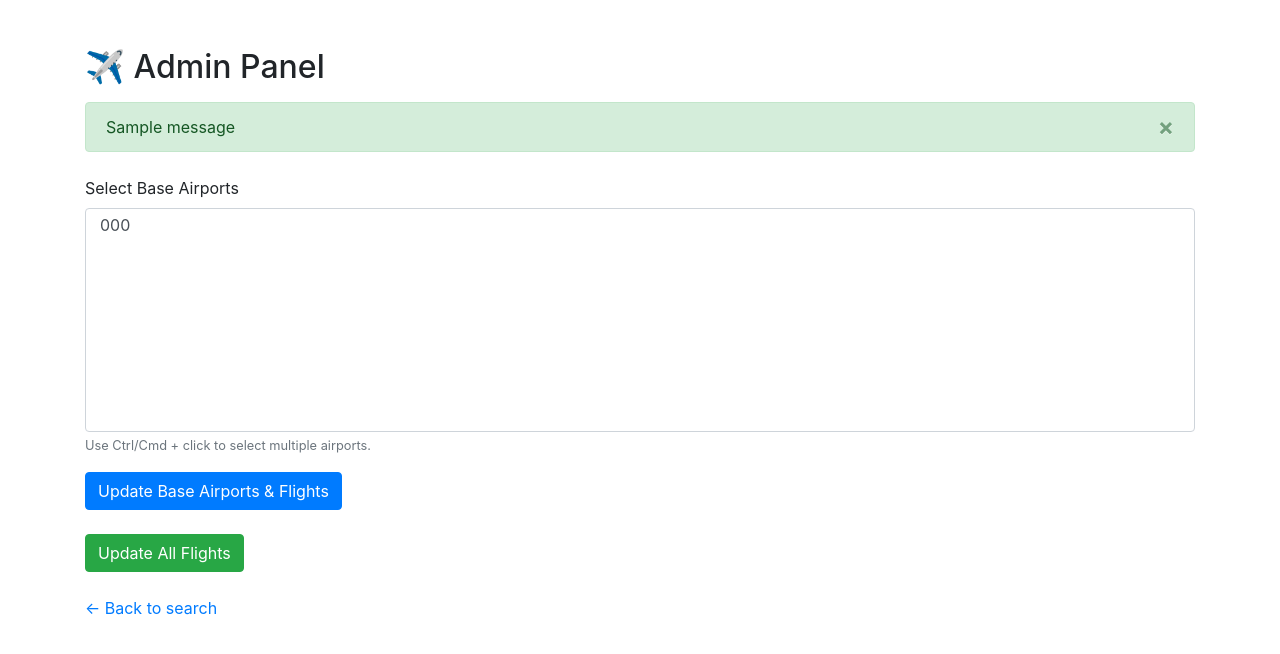
After one commit to MarkSlat/rya-search-platform, a Flask app: page /admin in a window 1280 px wide. The commit adds this page. Shown: the top 654 px of the page. Run offline with Flask 3, Linux system fonts and the light colour scheme; one stand-in notice (Sample message) is shown; a database or web service that is not in the repository returns one stand-in record (values such as "Sample title"); data that the repository does not hold is empty.

Commit message:
added admin pannel

```diff
--- a/app.py
+++ b/app.py
@@ -1,12 +1,13 @@
-from flask import Flask, render_template, request
+from flask import Flask, flash, redirect, render_template, request, url_for
 from datetime import datetime
 from neo4j import GraphDatabase
 from src.graphRepository import GraphRepository
-from src.utils import build_trips_from_neo4j_results
+from src.ryanairApi import getActiveAirports, getDestinationsForAirport
+from src.utils import build_trips_from_neo4j_results, distanceForEachAirport
 from typing import List
 
 
-BASE_AIRPORTS = ["DUB", "SNN", "NOC"]
+# BASE_AIRPORTS = ["DUB", "SNN", "NOC"]
 
 # Example function to parse dates
 def parse_dates(date_string: str) -> List[datetime]:
@@ -24,9 +25,13 @@ def parse_list(value: str) -> List[str]:
 def get_neo4j_driver(uri="bolt://localhost:7687", user="neo4j", password="test1234"):
     return GraphDatabase.driver(uri, auth=(user, password))
 
+def get_airports_by_codes(airport_codes, airports):
+    return [airport for airport in airports if airport.code in airport_codes]
+
+
 # Flask application setup
 app = Flask(__name__)
-
+app.secret_key = "supersecretkey"
 
 @app.route("/", methods=["GET"])
 def index():
@@ -34,7 +39,11 @@ def index():
     country_set = set(airport.countryName for airport in airports)
     country_options = sorted(list(country_set))
 
-    return render_template("index.jinja2", origin_options=BASE_AIRPORTS, country_options=country_options)
+    base_airports_obj = GraphRepository(get_neo4j_driver()).getBaseAirports()
+    base_airport_codes = {airport.code for airport in base_airports_obj}
+    base_airport_codes = sorted(list(base_airport_codes))
+
+    return render_template("index.jinja2", origin_options=base_airport_codes, country_options=country_options)
 
 
 @app.route("/submit", methods=["POST"])
@@ -74,5 +83,77 @@ def submit():
 
     return render_template("trips.jinja2", trips=trips)
 
+
+@app.route("/admin", methods=["GET", "POST"])
+def admin():
+    airports = getActiveAirports()
+    airport_codes = {airport.code for airport in airports}
+
+    airport_codes = sorted(list(airport_codes))
+
+    driver = get_neo4j_driver()
+    base_airports_obj = GraphRepository(driver).getBaseAirports()
+    base_airport_codes = {airport.code for airport in base_airports_obj}
+
+    # global selected_airports
+    if request.method == "POST":
+        # Update selected base airports
+        GraphRepository(driver).clearGraph()
+
+        selected_airports = request.form.getlist("base_airports")
+
+        desinations = set()
+
+        GraphRepository(driver).save_airports(airports)
+
+        for selected_airport in selected_airports:
+            GraphRepository(driver).setBaseAirport(selected_airport, True)
+
+        for aiport in selected_airports:
+            flights = getDestinationsForAirport(aiport, airports)
+            GraphRepository(driver).save_flights(flights)
+            for flight in flights:
+                desinations.add(flight.origin.code)
+
+        airport_objects = get_airports_by_codes(desinations, airports)
+
+        distances = distanceForEachAirport(airport_objects)
+
+        GraphRepository(driver).save_distances(distances)
+
+        flash(f"Selected base airports updated: {', '.join(selected_airports)}", "success")
+        return redirect(url_for("admin"))
+
+    return render_template("admin.jinja2",
+                           airport_codes=airport_codes,
+                           base_airport_codes=base_airport_codes)
+
+@app.route("/update_all_flights", methods=["POST"])
+def update_all_flights():
+    driver = get_neo4j_driver()
+    airports = getActiveAirports()
+
+    # Get current base airports
+    base_airports_obj = GraphRepository(driver).getBaseAirports()
+    base_airport_codes = [airport.code for airport in base_airports_obj]
+
+    destinations = set()
+    GraphRepository(driver).save_airports(airports)
+
+    # Update flights for all base airports
+    for aiport in base_airport_codes:
+        flights = getDestinationsForAirport(aiport, airports)
+        GraphRepository(driver).save_flights(flights)
+        for flight in flights:
+            destinations.add(flight.origin.code)
+
+    airport_objects = get_airports_by_codes(destinations, airports)
+    distances = distanceForEachAirport(airport_objects)
+    GraphRepository(driver).save_distances(distances)
+
+    flash(f"Flights updated for base airports: {', '.join(base_airport_codes)}", "success")
+    return redirect(url_for("admin"))
+
+
 if __name__ == "__main__":
     app.run(debug=True)
--- a/src/graphRepository.py
+++ b/src/graphRepository.py
@@ -35,6 +35,22 @@ class GraphRepository:
         with self.driver.session() as session:
             result = session.run("MATCH (a:Airport) RETURN a")
             return [Airport(**record["a"]) for record in result]
+
+    def getBaseAirports(self) -> list[Airport]:
+        with self.driver.session() as session:
+            result = session.run("MATCH (a:Airport {base: true}) RETURN a")
+            return [Airport(**record["a"]) for record in result]
+
+    def setBaseAirport(self, airport_code: str, is_base: bool):
+        with self.driver.session() as session:
+            session.run(
+                """
+                MATCH (a:Airport {code: $code})
+                SET a.base = $is_base
+                """,
+                code=airport_code,
+                is_base=is_base
+            )
 
     def save_flights(self, flights):
         with self.driver.session() as session:
--- a/src/models/airport.py
+++ b/src/models/airport.py
@@ -9,6 +9,7 @@ class Airport:
     countryName: str
     latitude: float
     longitude: float
+    base: bool = False
 
     def to_dict(self) -> Dict:
         return {
@@ -17,5 +18,6 @@ class Airport:
             "cityName": self.cityName,
             "countryName": self.countryName,
             "latitude": self.latitude,
-            "longitude": self.longitude
+            "longitude": self.longitude,
+            "base": self.base,
         }
--- /dev/null
+++ b/templates/admin.jinja2
@@ -0,0 +1,63 @@
+<!DOCTYPE html>
+<html lang="en">
+<head>
+    <meta charset="UTF-8">
+    <title>Admin Panel</title>
+    <link rel="stylesheet"
+          href="https://cdn.jsdelivr.net/npm/bootstrap@4.3.1/dist/css/bootstrap.min.css">
+</head>
+<body>
+<div class="container mt-5">
+    <h2>✈️ Admin Panel</h2>
+
+    {% with messages = get_flashed_messages(with_categories=true) %}
+      {% if messages %}
+        <div class="mt-3">
+          {% for category, message in messages %}
+            <div class="alert alert-{{ category }} alert-dismissible fade show" role="alert">
+              {{ message }}
+              <button type="button" class="close" data-dismiss="alert" aria-label="Close">
+                <span aria-hidden="true">&times;</span>
+              </button>
+            </div>
+          {% endfor %}
+        </div>
+      {% endif %}
+    {% endwith %}
+
+    <!-- Base airports form -->
+<form method="POST" action="{{ url_for('admin') }}" class="mt-4">
+    <div class="form-group">
+        <label for="base_airports">Select Base Airports</label>
+        <select id="base_airports" name="base_airports" class="form-control" multiple size="10" required>
+            {% for code in airport_codes %}
+                <option value="{{ code }}"
+                    {% if code in base_airport_codes %} selected {% endif %}>
+                    {{ code }}
+                </option>
+            {% endfor %}
+        </select>
+        <small class="form-text text-muted">Use Ctrl/Cmd + click to select multiple airports.</small>
+    </div>
+    <button type="submit" class="btn btn-primary">Update Base Airports & Flights</button>
+</form>
+
+<!-- Button to update all flights -->
+<div class="mt-4">
+    <form method="POST" action="{{ url_for('update_all_flights') }}" style="display:inline;">
+        <button type="submit" class="btn btn-success">Update All Flights</button>
+    </form>
+</div>
+
+<br/>
+
+<div>
+<a href="/" class="back-link">← Back to search</a>
+</div>
+
+</div>
+
+<script src="https://code.jquery.com/jquery-3.3.1.slim.min.js"></script>
+<script src="https://cdn.jsdelivr.net/npm/bootstrap@4.3.1/dist/js/bootstrap.bundle.min.js"></script>
+</body>
+</html>
--- a/templates/index.jinja2
+++ b/templates/index.jinja2
@@ -76,7 +76,7 @@
 
                     <div class="form-row">
                         <div class="form-group col-md-6">
-                            <label>Origin Departure Airports</label>
+                            <label>Origin Departure Airports</label> <a href="/admin">(Update)</a>
                             <select class="form-control" name="origin_departure_airports[]" multiple required>
                                 {% for option in origin_options %}
                                     <option value="{{ option }}">{{ option }}</option>
@@ -114,8 +114,8 @@
 
                     <div class="form-group">
                         <label>Lengths of Stay</label>
-                        <input class="form-control" name="lengths_of_stay" value="3,5,7" required>
-                        <small class="help-text">Comma separated (e.g. 3,5,7)</small>
+                        <input class="form-control" name="lengths_of_stay" value="2,3,4" required>
+                        <small class="help-text">Comma separated (e.g. 2,3,4)</small>
                     </div>
                 </div>
 
```
Also changed, not shown: main.py (+20 -18 lines).
